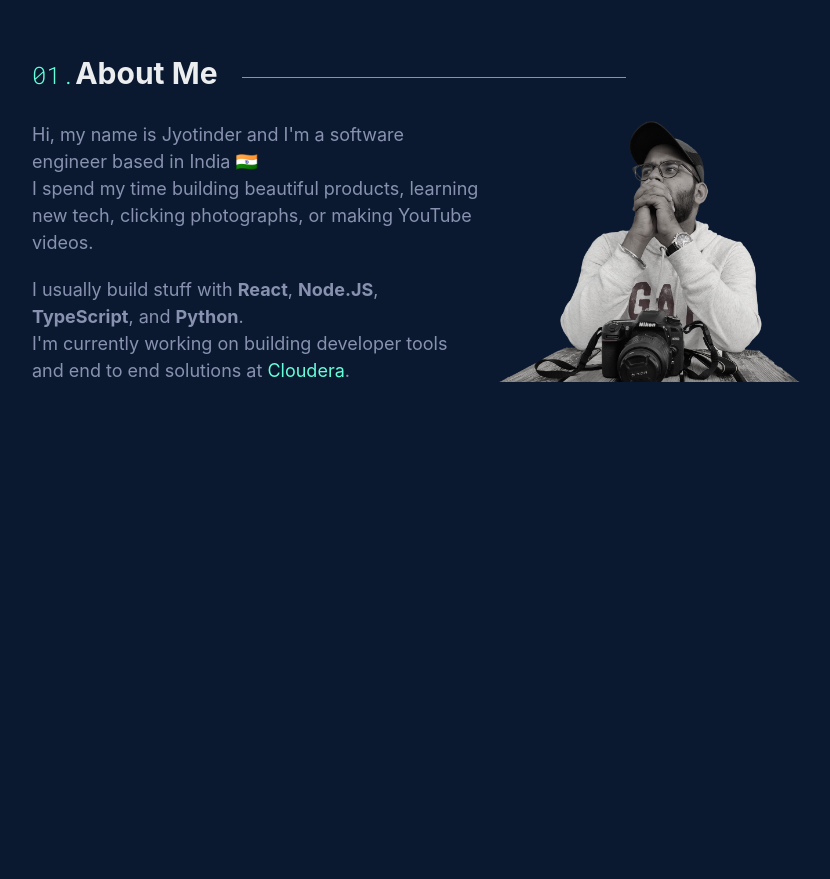
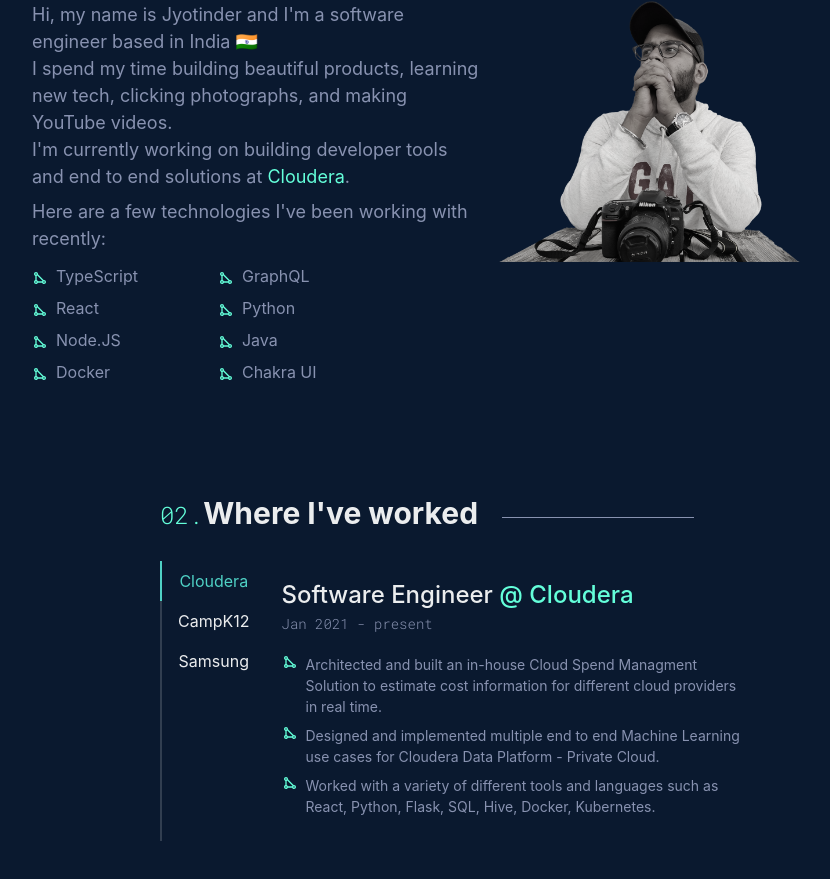
Before and after one commit to JyotinderSingh/jyotindersingh.com-v2, a React (Create React App) app: page / in a window 1280 px wide. Shown: the part 879-1758 px from the top of the page, without its empty margins (224-1054 px from the left). Built offline with nearby package versions, Linux system fonts and the light colour scheme.

Commit message:
added experience section

```diff
--- a/src/App.module.css
+++ b/src/App.module.css
@@ -20,12 +20,25 @@
   grid-column: 3 / 8;
 }
 
+.experience {
+  grid-column: 4 / 9;
+}
+
 @media screen and (max-width: 1500px) {
   .aboutMe {
     grid-column: 3 / 9;
   }
+
+  .experience {
+    grid-column: 4 / 10;
+  }
 }
 
+@media screen and (max-width: 1000px) {
+  .experience {
+    grid-column: 3 / 10;
+  }
+}
 @media screen and (max-width: 767px) {
   .center {
     grid-column: 1 / 10;
@@ -43,4 +56,23 @@
   .aboutMe {
     grid-column: 2 / 10;
   }
+
+  .experience {
+    grid-column: 2 / 10;
+  }
 }
+
+/* @media screen and (max-width: 420px) {
+  .container {
+    row-gap: 5rem;
+  }
+}
+*/
+@media screen and (max-width: 321px) {
+  .aboutMe {
+    margin-top: 10rem;
+  }
+  .experience {
+    margin-top: 5rem;
+  }
+}
--- a/src/App.tsx
+++ b/src/App.tsx
@@ -1,11 +1,12 @@
 import * as React from "react";
 import { Box } from "@chakra-ui/react";
 import NavBar from "./components/NavBar";
-import TitleSection from "./components/AboutMe/TitleSection/TitleSection";
+import TitleSection from "./components/TitleSection/TitleSection";
 import SocialLinks from "./components/SocialLinks";
 import Email from "./components/Email";
 import AboutMe from "./components/AboutMe/AboutMe";
 import styles from "./App.module.css";
+import Experience from "./components/Experience/Experience";
 
 export const App = () => (
   <Box>
@@ -17,6 +18,9 @@
       <div className={styles.aboutMe}>
         <AboutMe />
       </div>
+      <div className={styles.experience}>
+        <Experience />
+      </div>
       <div className={styles.left}>
         <SocialLinks />
       </div>
--- a/src/components/AboutMe/AboutMe.module.css
+++ b/src/components/AboutMe/AboutMe.module.css
@@ -1,8 +1,8 @@
 .container {
   display: grid;
   grid-template-columns: 3fr 2fr;
-  grid-template-rows: 1fr 2fr;
-  gap: 1rem;
+  grid-template-rows: 1fr 3fr;
+  column-gap: 1rem;
 }
 
 .about {
@@ -43,15 +43,15 @@
 @media screen and (max-width: 767px) {
   .about {
     grid-column: 1 / 3;
-    grid-row: 1 / 2;
+    grid-row: 2 / 3;
   }
 
   .picture {
     grid-column: 1 / 3;
-    grid-row: 2 / 3;
+    grid-row: 1 / 2;
   }
   .picture img {
-    width:70%;
+    width: 50%;
     height: auto;
     margin-left: auto;
     margin-right: auto;
--- a/src/components/AboutMe/AboutMe.tsx
+++ b/src/components/AboutMe/AboutMe.tsx
@@ -1,7 +1,17 @@
 import React from "react";
-import { Box, Text, useBreakpointValue } from "@chakra-ui/react";
+import {
+  Box,
+  Flex,
+  ListItem,
+  List,
+  ListIcon,
+  Text,
+  useBreakpointValue,
+  Spacer,
+} from "@chakra-ui/react";
 import SectionTitle from "../SectionTitle";
 import styles from "./AboutMe.module.css";
+import { BiShapeTriangle } from "react-icons/bi";
 import { green, slate } from "../../colors";
 import personalImage from "../../assets/transparent_about_resized.png";
 
@@ -11,26 +21,25 @@
     sm: "md",
     md: "lg",
   });
+
+  const heightBreakpoints = useBreakpointValue({
+    base: "100vh",
+    md: "60vh",
+    lg: "70vh",
+  });
   return (
-    <Box height="80vh" display="grid" alignContent="center">
-      <Box height="50vh">
+    <Box height={heightBreakpoints} display="grid">
       <SectionTitle serialNo={1} title="About Me" />
-        <Box className={styles.container} mt={4}>
+      <Box className={styles.container} mt={4} height={heightBreakpoints}>
         <Box className={styles.about} fontSize={fontSizeBreakpoints}>
           <Text color={slate}>
-              Hi, my name is Jyotinder and I'm a software engineer based in
-              India 🇮🇳
+            Hi, my name is Jyotinder and I'm a software engineer based in India
+            🇮🇳
           </Text>
           <Text color={slate}>
             I spend my time building beautiful products, learning new tech,
-              clicking photographs, or making YouTube videos.
+            clicking photographs, and making YouTube videos.
           </Text>
-            <Text color={slate} mt={5}>
-              I usually build stuff with <strong>React</strong>,{" "}
-              <strong>Node.JS</strong>, <strong>TypeScript</strong>, and{" "}
-              <strong>Python</strong>.
-            </Text>
-
           <Text color={slate}>
             I'm currently working on building developer tools and end to end
             solutions at{" "}
@@ -47,10 +56,57 @@
             </span>
             .
           </Text>
+          <Text color={slate} mt={2}>
+            Here are a few technologies I've been working with recently:
+          </Text>
+          <Flex
+            justifyContent="space-around"
+            fontSize="md"
+            mt={3}
+            color={slate}
+          >
+            <List spacing={2}>
+              <ListItem>
+                <ListIcon as={BiShapeTriangle} color={green} fontSize="md" />
+                TypeScript
+              </ListItem>
+              <ListItem>
+                <ListIcon as={BiShapeTriangle} color={green} fontSize="md" />
+                React
+              </ListItem>
+              <ListItem>
+                <ListIcon as={BiShapeTriangle} color={green} fontSize="md" />
+                Node.JS
+              </ListItem>
+              <ListItem>
+                <ListIcon as={BiShapeTriangle} color={green} fontSize="md" />
+                Docker
+              </ListItem>
+            </List>
+            <Spacer maxW="5rem" />
+            <List spacing={2}>
+              <ListItem>
+                <ListIcon as={BiShapeTriangle} color={green} fontSize="md" />
+                GraphQL
+              </ListItem>
+              <ListItem>
+                <ListIcon as={BiShapeTriangle} color={green} fontSize="md" />
+                Python
+              </ListItem>
+              <ListItem>
+                <ListIcon as={BiShapeTriangle} color={green} fontSize="md" />
+                Java
+              </ListItem>
+              <ListItem>
+                <ListIcon as={BiShapeTriangle} color={green} fontSize="md" />
+                Chakra UI
+              </ListItem>
+            </List>
+            <Spacer />
+          </Flex>
         </Box>
         <Box className={styles.picture}>
-            <img src={personalImage} alt="headshot"></img>
-          </Box>
+          <img src={personalImage} alt="headshot" />
         </Box>
       </Box>
     </Box>
--- /dev/null
+++ b/src/components/Experience/Experience.tsx
@@ -0,0 +1,193 @@
+import React from "react";
+import {
+  Box,
+  Text,
+  Tab,
+  TabList,
+  TabPanel,
+  TabPanels,
+  Tabs,
+  useBreakpointValue,
+  Flex,
+  Button,
+  LinkOverlay,
+} from "@chakra-ui/react";
+import SectionTitle from "../SectionTitle";
+import { BiShapeTriangle } from "react-icons/bi";
+import styles from "./Exprience.module.css";
+import { green, slate } from "../../colors";
+
+interface ExperiencePanelProps {
+  company: string;
+  companyUrl: string;
+  duration: string;
+  points: string[];
+  profile: string;
+  certificateUrl?: string;
+  certificateText?: string;
+}
+
+const ExperiencePanel: React.FC<ExperiencePanelProps> = ({
+  profile,
+  company,
+  companyUrl,
+  duration,
+  points,
+  certificateUrl,
+  certificateText,
+}) => {
+  const workElements: JSX.Element[] = [];
+  const widthBreakpoints = useBreakpointValue({
+    base: "100%",
+    md: "70%",
+  });
+
+  points.forEach((point) =>
+    workElements.push(
+      <Flex mb={2} alignItems="baseline">
+        <BiShapeTriangle color={green} />
+        <Text ml={2} color={slate} fontSize="sm" width={widthBreakpoints}>
+          {point}
+        </Text>
+      </Flex>
+    )
+  );
+
+  return (
+    <Box>
+      <Text fontSize="2xl" fontWeight="medium">
+        {profile}{" "}
+        <Text color={green} display="inline-block">
+          @
+        </Text>{" "}
+        <a
+          href={companyUrl}
+          className={styles.underline}
+          target="_blank"
+          rel="noreferrer"
+          style={{ color: green, cursor: "ne-resize" }}
+        >
+          {company}
+        </a>
+      </Text>
+      <Text fontSize="sm" color={slate} fontFamily="roboto mono">
+        {duration}
+      </Text>
+      <Box mt={5}>{workElements}</Box>
+      {certificateUrl ? (
+        <Button mt={5} variant="outline" colorScheme="teal" size="md">
+          <LinkOverlay
+            href={certificateUrl}
+            rel="noreferrer"
+            target="_blank"
+          >
+            {certificateText ? certificateText : "View Certificate"}
+          </LinkOverlay>
+        </Button>
+      ) : null}
+    </Box>
+  );
+};
+
+const Experience: React.FC = () => {
+  const orientationBreakpoints = useBreakpointValue({
+    base: "horizontal" as const,
+    md: "vertical" as const,
+  });
+
+  const overflowBreakpoints = useBreakpointValue({
+    base: "scroll" as const,
+    md: "initial" as const,
+  });
+
+  const maxWBreakpoints = useBreakpointValue({
+    base: "100vw",
+    md: undefined,
+  });
+
+  const experiencePanels: JSX.Element[] = [];
+
+  experienceData.forEach((data) =>
+    experiencePanels.push(
+      <TabPanel>
+        <ExperiencePanel
+          company={data.company}
+          companyUrl={data.companyUrl}
+          duration={data.duration}
+          points={data.points}
+          profile={data.profile}
+          certificateUrl={data.certificateUrl}
+        />
+      </TabPanel>
+    )
+  );
+
+  return (
+    <Box height="80vh" display="grid">
+      <Box height="50vh">
+        <SectionTitle serialNo={2} title="Where I've worked" />
+        <Box>
+          <Tabs
+            orientation={orientationBreakpoints}
+            variant="line"
+            colorScheme="teal"
+            mt={4}
+          >
+            <TabList
+              overflowX={overflowBreakpoints}
+              maxW={maxWBreakpoints}
+              overflowY="clip"
+            >
+              <Tab>Cloudera</Tab>
+              <Tab>CampK12</Tab>
+              <Tab>Samsung</Tab>
+            </TabList>
+            <TabPanels>{experiencePanels}</TabPanels>
+          </Tabs>
+        </Box>
+      </Box>
+    </Box>
+  );
+};
+
+const experienceData: ExperiencePanelProps[] = [
+  {
+    company: "Cloudera",
+    companyUrl: "https://www.cloudera.com/",
+    duration: "Jan 2021 - present",
+    points: [
+      "Architected and built an in-house Cloud Spend Managment Solution to estimate cost information for different cloud providers in real time.",
+      "Designed and implemented multiple end to end Machine Learning use cases for Cloudera Data Platform - Private Cloud.",
+      "Worked with a variety of different tools and languages such as React, Python, Flask, SQL, Hive, Docker, Kubernetes.",
+    ],
+    profile: "Software Engineer",
+  },
+  {
+    company: "CampK12",
+    companyUrl: "https://campk12.com/",
+    duration: "Apr 2020 - Jun 2020",
+    points: [
+      "Taught machine learning concepts and basics of programming to highschool students.",
+      "Helped design curriculum and resources for the different courses available.",
+    ],
+    profile: "Instructor",
+    certificateUrl:
+      "https://drive.google.com/file/d/1u79S4Ol3ysKnIRbUi5FoxRpkSw-vJIFr/view?usp=sharing",
+    certificateText: "Experience Certificate",
+  },
+  {
+    company: "Samsung Research Institute - BLR",
+    companyUrl: "https://research.samsung.com/sri-b",
+    duration: "Oct 2019 - Aug 2020",
+    points: [
+      "Developed a No-Reference Image Quality Assessment method for Automated Image Quality Validation for camera samples from Samsung devices,",
+      "Worked with various machine learning technologies like Tensorflow, scikit-learn, and OpenCV.",
+      "Acted as the team lead as well as the college's point of contact for all company communication.",
+    ],
+    profile: "Student Developer",
+    certificateUrl:
+      "https://drive.google.com/file/d/1beY96bwMWM9TiK_W51Bipe18kTK2tQFP/view?usp=sharing",
+  },
+];
+
+export default Experience;
--- a/src/components/SectionTitle.tsx
+++ b/src/components/SectionTitle.tsx
@@ -25,21 +25,23 @@
     >
       <Flex>
         <Text fontWeight="bold">
+          <Flex alignItems="baseline" justifyContent="space-between">
             <Text
-            display="inline-block"
               fontWeight="light"
               fontFamily="roboto mono"
               fontSize="0.8em"
               color={green}
             >{`0${serialNo}${String.fromCharCode(46)}`}</Text>
-          <Box width="0.6re" display="inline-flex" />
             {title}
+          </Flex>
         </Text>
         <Box
           style={{
             marginLeft: "1.5rem",
             borderBottom: `1px solid ${slate}`,
-            width: "50%",
+            width: "auto",
+            minWidth: "25%",
+            maxWidth: "50%",
             marginBottom: "0.6em",
           }}
         />
--- /dev/null
+++ b/src/components/TitleSection/TitleSection.module.css
@@ -0,0 +1,20 @@
+.underline {
+  position: relative;
+}
+
+.underline:before {
+  content: "";
+  position: absolute;
+  width: 0;
+  height: 1px;
+  bottom: 0;
+  left: 0;
+  background-color: #64ffda;
+  visibility: hidden;
+  transition: all 0.3s ease-in-out;
+}
+
+.underline:hover:before {
+  visibility: visible;
+  width: 100%;
+}
--- a/src/components/AboutMe/TitleSection/TitleSection.tsx
+++ b/src/components/TitleSection/TitleSection.tsx
@@ -7,7 +7,7 @@
   LinkOverlay,
 } from "@chakra-ui/react";
 import React from "react";
-import { green, lightestSlate, slate } from "../../../colors";
+import { green, lightestSlate, slate } from "../../colors";
 import styles from "./TitleSection.module.css";
 
 const TitleSection: React.FC = () => {
```
Also changed, not shown: src/components/Experience/Exprience.module.css (renamed from src/components/AboutMe/TitleSection/TitleSection.module.css). Lines whose indentation alone changed are shown as unchanged.
